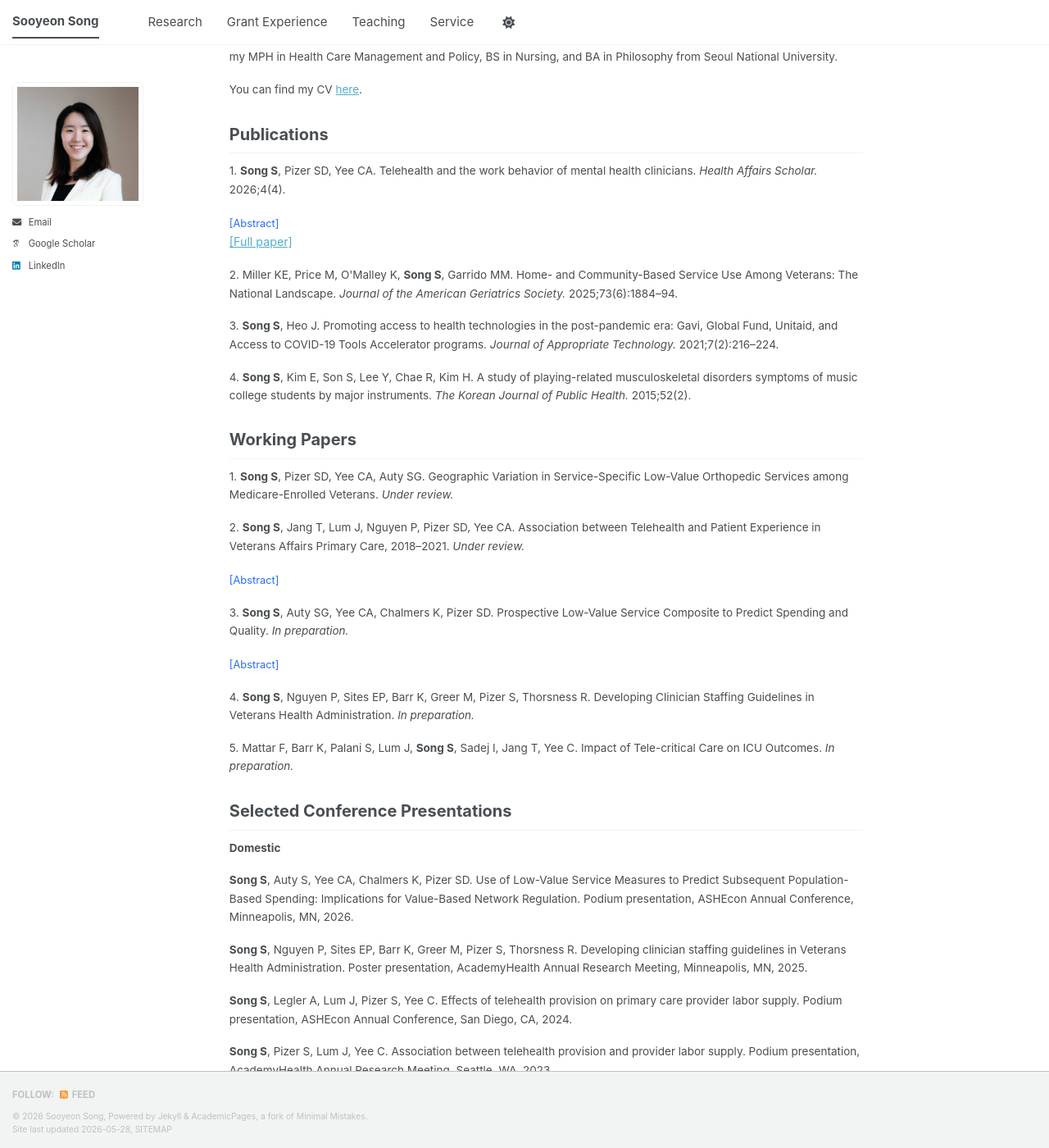
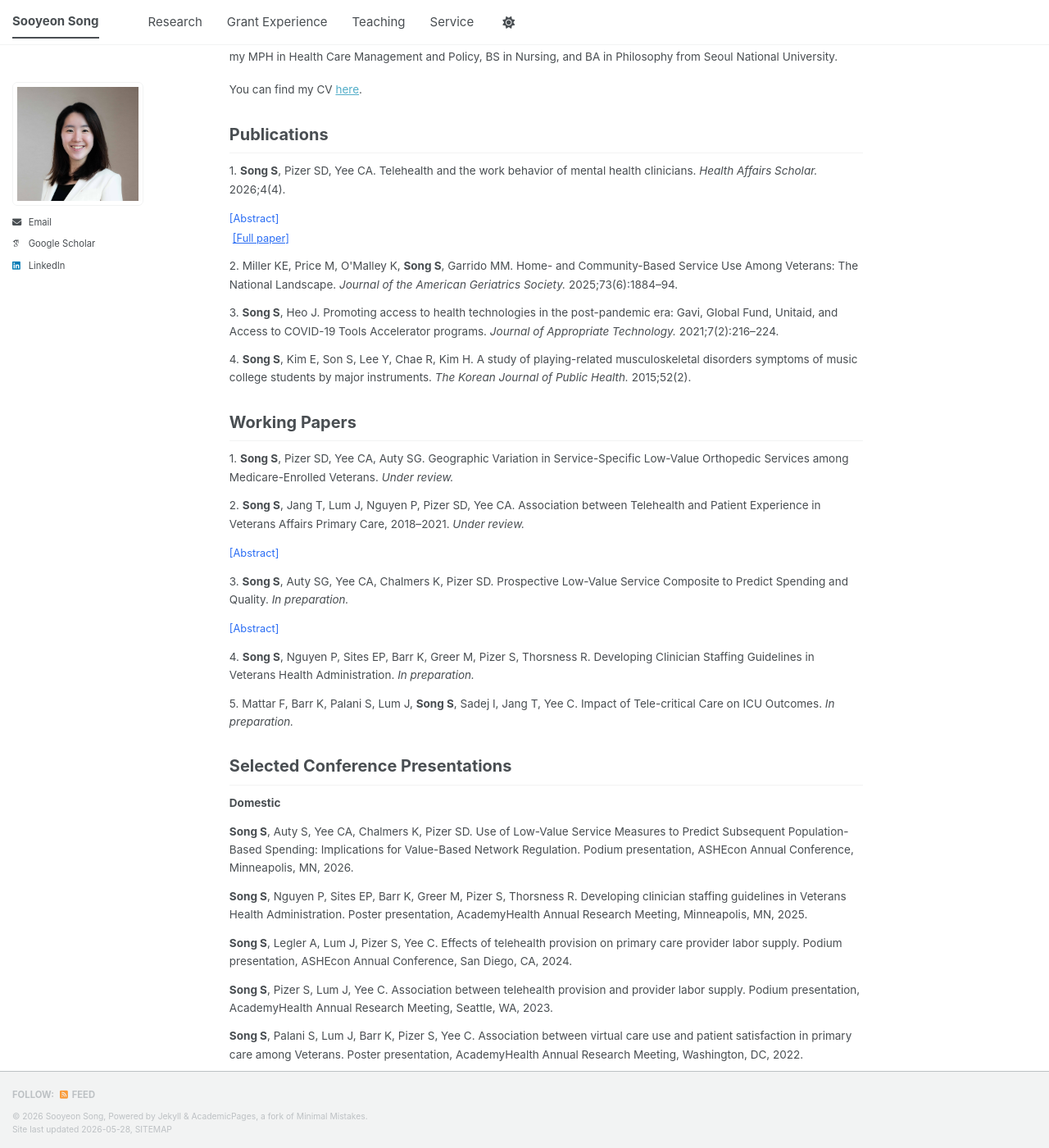
Before and after one commit to sooyeonsong/sooyeonsong.github.io, a Jekyll site: the page built from _pages/about.md, in a window 1280 px wide and 1400 px high, scrolled down 235 px. Shown: the whole window at 82% size. Built offline with Jekyll 4.4.1, drawn with Linux system fonts in a browser that asks for light colours; some web fonts are replaced; a script bundle is joined from its source files by our own code; library files that are not in the unit come from our copies.

Commit message:
Update custom.html

```diff
--- a/_includes/head/custom.html
+++ b/_includes/head/custom.html
@@ -27,35 +27,34 @@
     max-width: 160px;
   }
 
-  /* 3. abstract / full paper 링크 스타일 */
-  .pub-links a,
+  /* 3. publication / 항목 리스트 문단 간격 */
+  .pub-list p { margin: 0 0 0.9em; }
+
+  /* 4. abstract / full paper 링크 */
+  .pub-link,
   details.abstract > summary {
     font-size: 0.9em;
-    color: #2a6df4 !important;     /* 푸른색 링크 */
+    color: #2a6df4 !important;       /* 파란 링크 */
     cursor: pointer;
-    margin-right: 8px;
     text-decoration: none;
   }
-  .pub-links a:hover,
+  .pub-link { margin-left: 4px; }
+  .pub-link:hover,
   details.abstract > summary:hover { text-decoration: underline; }
 
-  /* details를 인라인으로, 기본 삼각형(▶) 제거 */
+  /* details 인라인 + 기본 삼각형 제거 */
   details.abstract { display: inline; }
-  details.abstract > summary {
-    display: inline;
-    list-style: none;
-  }
+  details.abstract > summary { display: inline; list-style: none; }
   details.abstract > summary::-webkit-details-marker { display: none; }  /* Chrome/Safari */
   details.abstract > summary::marker { content: ""; }                     /* Firefox */
-  details.abstract[open] > summary { font-weight: 600; }
 
+  /* abstract 펼침 박스: 단색 밝은 회색 네모 */
   details.abstract .abstract-body {
     display: block;
-    font-size: 0.88em;
-    line-height: 1.55;
-    background: #f7f6f3;
-    border-left: 3px solid #d8d5cc;
-    padding: 10px 14px;
+    font-size: 0.9em;
+    line-height: 1.6;
+    background: #f2f2f2;
+    padding: 14px 16px;
     margin-top: 8px;
     border-radius: 4px;
   }
```
